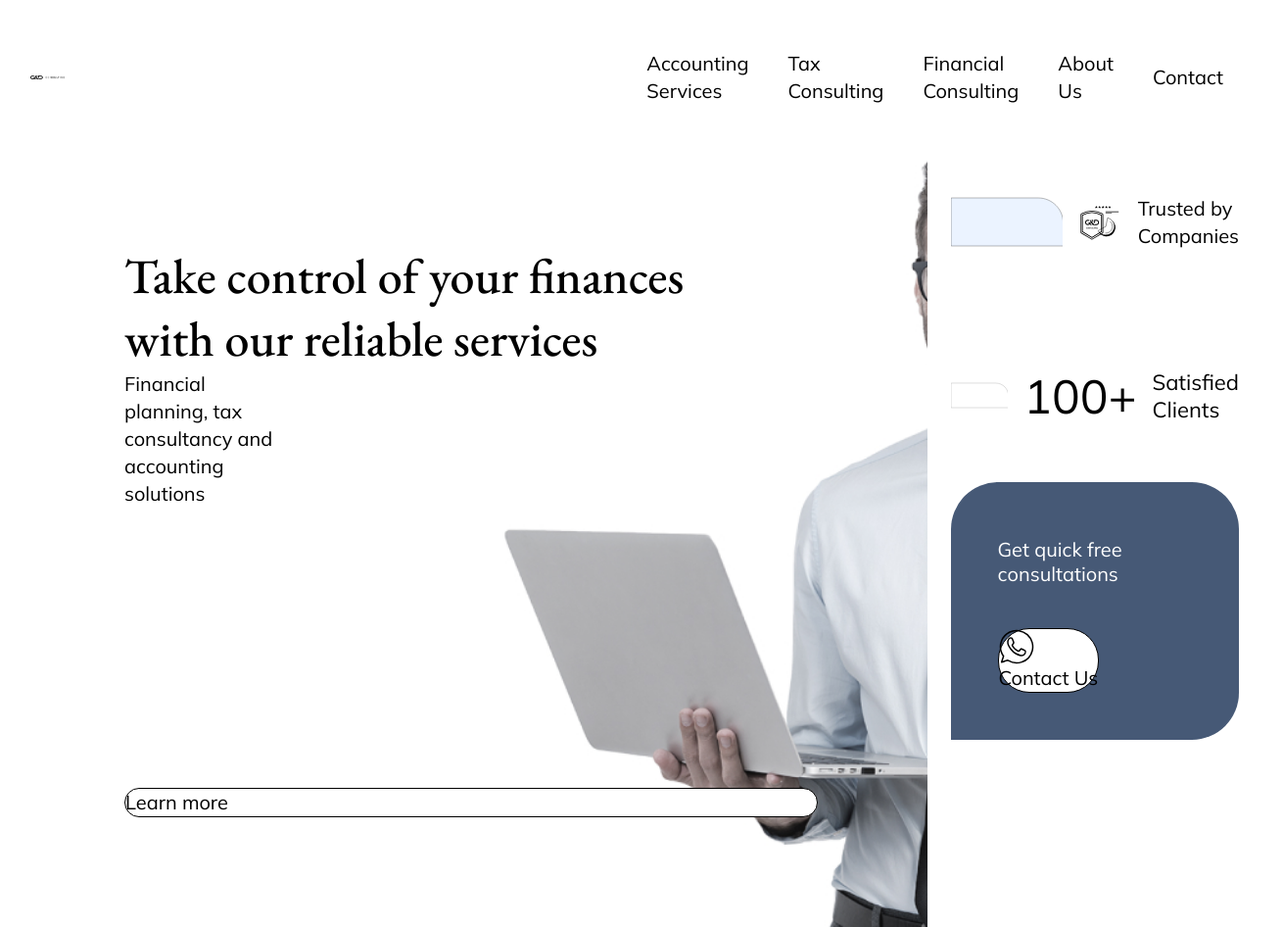
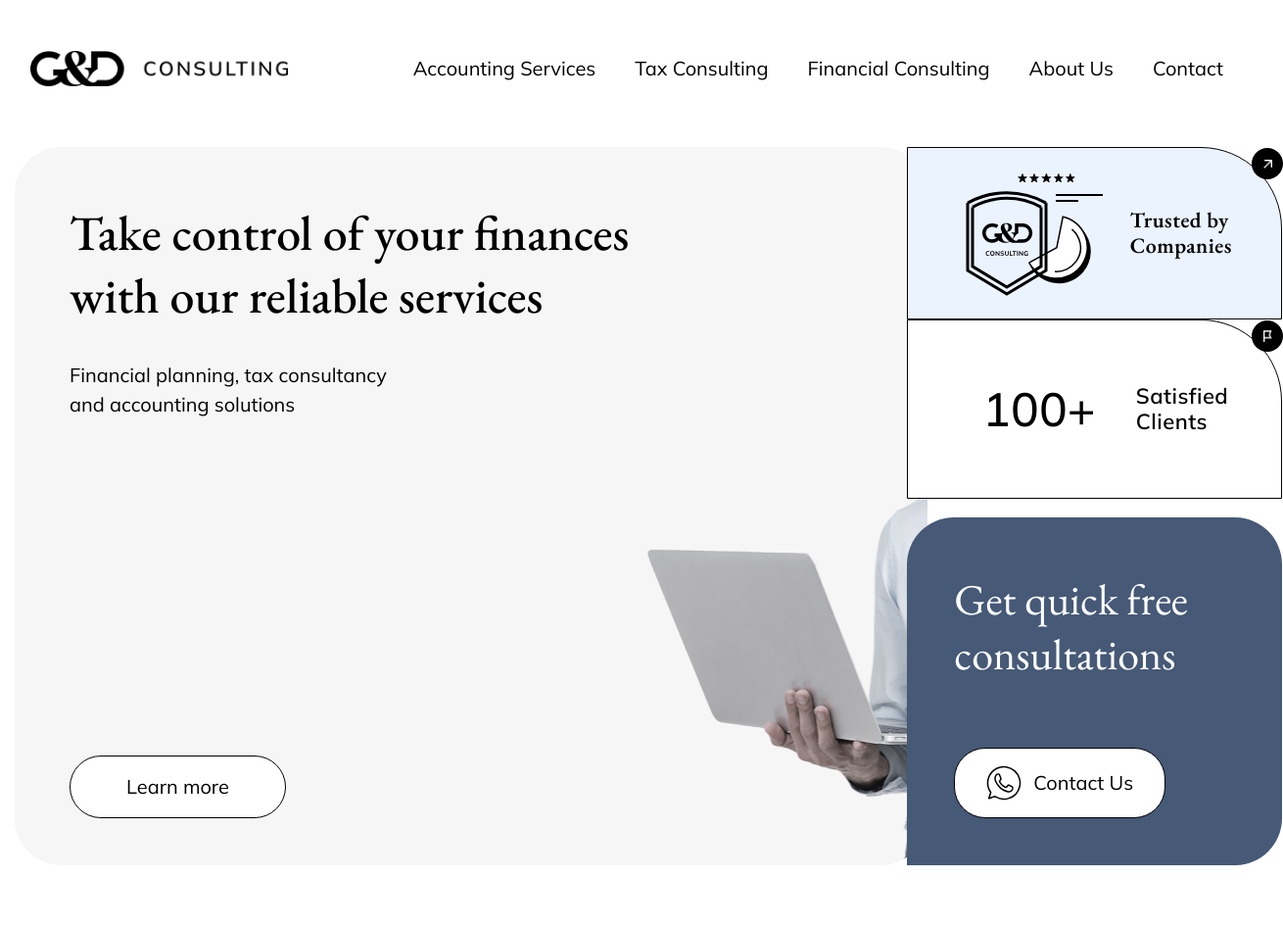
Before and after one commit to Flexible78/GD-Consulting, a website: page app/index.html in a window 1280 px wide. Shown: the top 946 px of the page at 98% size, 1310 px wide, since content can reach past the window. Drawn offline with Linux system fonts and the light colour scheme.

Commit message:
feat: fix hero and header

```diff
--- a/app/index.html
+++ b/app/index.html
@@ -13,11 +13,11 @@
    <div class="page__wrapper">
       <header class="header">
    <div class="container header__container">
-      <a class="logo" href="index.html">
-         <img src="/img/logo.png" alt="Logo" aria-hidden="true" />
+      <a class="header__logo" href="index.html">
+         <img class="logo__img" src="/img/logo.png" alt="Logo" aria-hidden="true" />
       </a>
       <nav class="header__nav header-nav">
-         <ul>
+         <ul class="header__menu">
             <li><a href="#">Accounting Services</a></li>
             <li><a href="#">Tax Consulting</a></li>
             <li><a href="#">Financial Consulting</a></li>
@@ -32,32 +32,24 @@
          <section class="hero">
    <div class="container hero-container">
       <div class="hero__content">
-         <div class="hero__wrapper">
-            <h2 class="title title--fz50 hero__title">Take сontrol of your finances with our reliable services</h2>
-            <p class="hero__text">Financial planning, tax consultancy and accounting solutions</p>
-            <a class="hero__button btn" href="#">Learn more</a>
-         </div>
+         <h2 class="title title--fz50 hero__title">Take сontrol of your finances with our reliable services</h2>
+         <p class="hero__text">Financial planning, tax consultancy and accounting solutions</p>
+         <a class="hero__button btn btn--p17" href="#">Learn more</a>
       </div>
       <div class="hero__right-column">
          <div class="hero__trusted-block">
-            <svg class="hero__right-column--tab">
-               <use href="./img/svg/sprite.svg#hero_body"></use>
-            </svg>
             <svg class="hero__trusted-block--icon">
                <use href="./img/svg/sprite.svg#trust"></use>
             </svg>
             <p class="hero__trusted-block--descr">Trusted by Companies</p>
          </div>
-         <div class="hero__clients-block">
-            <svg class="hero__right-column--tab">
-               <use href="./img/svg/sprite.svg#hero_body"></use>
-            </svg>
-            <span class="hero__clients-block--header">100+</span>
-            <span class="hero__clients-block--descr">Satisfied Clients</span>
+         <div class="hero__trusted-block hero__trusted-block--clients">
+            <span class="hero__trusted-block--header">100+  </span>
+            <span class="hero__trusted-block--text">Satisfied Clients</span>
          </div>
          <div class="hero__contact-block">
             <p class="hero__contact-block--header">Get quick free сonsultations</p>
-            <a class="hero__contact-block--button btn">
+            <a class="hero__contact-block--button btn btn--p17">
                <svg class="hero__contact-block--icon">
                   <use href="./img/svg/sprite.svg#phone"></use>
                </svg>
--- a/src/scss/base/_vars.scss
+++ b/src/scss/base/_vars.scss
@@ -6,15 +6,14 @@
    // fonts
    --font-family: "Mulish", sans-serif;
    --font-size: 22px;
-   --line-height: 34px;
+   --line-height: 1.545;
+   --second-family: "EB Garamond", sans-serif;
 
-   --second-family: "EB Garamond", sans-serif;
    // Color
 
-      --black: #000;
-      --grey: #56606b;
-      --light-grey: #a0a8b5;
-      --light: #ebebeb;
-      --white: #fff;
-
+   --black: #000;
+   --grey: #56606b;
+   --light-grey: #a0a8b5;
+   --light: #ebebeb;
+   --white: #fff;
 }
--- a/src/scss/components/buttons.scss
+++ b/src/scss/components/buttons.scss
@@ -6,4 +6,13 @@
    line-height: 1.4;
    background: var(--White, #fff);
    transition: all 0.16s ease;
+
+   &--p17 {
+      padding: 17px 32px;
+   }
+
+   &--p25 {
+      border-radius: 64px;
+      padding: 25px 0;
+   }
 }
--- a/src/scss/components/header.scss
+++ b/src/scss/components/header.scss
@@ -1,5 +1,5 @@
 .header {
-   padding: 51px 16px 31px;
+   padding: 40px 0 20px;
    background-color: var(--white);
 }
 
@@ -11,17 +11,28 @@
 }
 
 .header__container {
-   display: flex;
+   display: grid;
+   grid-template-columns: repeat(12, 1fr);
+   column-gap: 24px;
    align-items: center;
 }
 
-.logo {
-   margin-right: 594px;
+.header__logo {
+   grid-column: 3 span;
 }
 
-ul {
+.logo__img {
+   padding: 11px 16px;
+}
+
+.header__nav {
+   justify-self: end;
+   grid-column: 9 span;
+   padding: 16px;
+}
+
+.header__menu {
    display: flex;
    column-gap: 40px;
    align-items: center;
-   justify-content: start;
 }
--- a/src/scss/components/hero.scss
+++ b/src/scss/components/hero.scss
@@ -1,3 +1,7 @@
+.hero {
+   padding-top: 30px;
+}
+
 .hero-container {
    display: grid;
    grid-template-columns: repeat(12, 1fr);
@@ -6,110 +10,144 @@
 }
 
 .hero__content {
+   z-index: -2;
+   display: flex;
+   flex-direction: column;
+   align-items: flex-start;
    grid-column: span 9;
-
-   // grid-row: span 2;
-   padding: 56px;
-   background-image: url("@img/hero.jpg");
-   background-position: 500px 0;
-   background-size: contain;
+   border-radius: 48px;
+   padding: 56px 0 48px 56px;
+   background-color: #f6f6f6;
+   background-image: url("@img/hero.png");
+   background-position: 540px 95px;
    background-repeat: no-repeat;
 }
 
-.hero__wrapper {
-   display: flex;
-   flex-direction: column;
-   max-width: 993px;
-   padding: 56px;
-}
-
 .hero__title {
+   max-width: 900px;
 }
 
 .hero__text {
-   margin-right: 540px;
-   margin-bottom: 286px;
+   flex-grow: 1;
+   max-width: 360px;
+   margin-top: 34px;
+   line-height: 1.5;
+}
+
+.hero__button {
+   margin-top: 34px;
+   padding-right: 57px;
+   padding-left: 57px;
 }
 
 .hero__right-column {
+   justify-self: center;
    grid-column: span 3;
 }
 
 .hero__trusted-block {
+   position: relative;
    display: flex;
-   flex: 1 0 0;
    column-gap: 16px;
    align-items: center;
-   align-self: stretch;
    justify-content: center;
+   border: 1px solid rgb(0 0 0);
+   border-radius: 0 83px 0 0;
+   padding: 19px 54px;
+   background-color: #ebf3ff;
 
-   svg {
-      fill: #ebf3ff;
+   &::before {
+      content: "";
+      position: absolute;
+      top: 0%;
+      right: -2px;
+      width: 32px;
+      height: 32px;
+      border-radius: 100%;
+      background-image: url("@img/arrow-hero.png");
+      background-position: center;
+      background-size: 8.5px 8.5px;
+      background-repeat: no-repeat;
+      background-color: var(--black);
    }
 }
 
 .hero__trusted-block--icon {
+   flex-grow: 0;
+   flex-shrink: 0;
    width: 160px;
    height: 136px;
 }
 
 .hero__trusted-block--descr {
+   font-family: var(--second-family);
+   font-weight: 600;
+   font-size: 22px;
+   line-height: 1.182;
+   letter-spacing: 0.44px;
+   color: var(--black, #000);
 }
 
-.hero__clients-block {
-   display: flex;
-   flex: 1 0 0;
-   column-gap: 16px;
-   align-items: center;
-   align-self: stretch;
-   justify-content: center;
+.hero__trusted-block--clients {
+   position: relative;
+   padding: 58.5px 54px 59px 76px;
+   background-color: var(--white);
 
-   svg {
-      fill: #fff;
+   &::before {
+      content: "";
+      position: absolute;
+      top: 0%;
+      right: -2px;
+      width: 32px;
+      height: 32px;
+      border-radius: 100%;
+      background-image: url("@img/flag-hero.png");
+      background-position: center;
+      background-size: 8.5px 12px;
+      background-repeat: no-repeat;
+      background-color: var(--black);
    }
 }
 
-.hero__right-column--tab {
-   width: 412px;
-   height: 177px;
-}
-
-.hero__clients-block--header {
+.hero__trusted-block--header {
+   font-weight: 500;
    font-size: 48px;
+   line-height: 1.33;
    color: var(--black);
 }
 
-.hero__clients-block--descr {
+.hero__trusted-block--text {
+   font-weight: 600;
    font-size: 22px;
+   line-height: 1.182;
+   letter-spacing: 0.44px;
 }
 
 .hero__contact-block {
    display: flex;
-   flex: 1 0 0;
    flex-direction: column;
-   gap: 42px;
+   gap: 67px;
    align-items: flex-start;
-   align-self: stretch;
+   margin-top: 19px;
    border-radius: 48px 48px 48px 0;
    padding: 56px 48px 48px;
    background: #465976;
 }
 
 .hero__contact-block--header {
-   --font-family: var(--second-family);
-   --font-size: 44px;
-
+   font-family: var(--second-family);
+   font-size: 44px;
    line-height: 1.272;
    color: var(--white);
 }
 
 .hero__contact-block--button {
+   display: flex;
+   column-gap: 12px;
+   align-items: center;
 }
 
 .hero__contact-block--icon {
    width: 36px;
    height: 36px;
 }
-
-.hero__contact-block--descr {
-}
```
Also changed, not shown: src/html/header.html (+3 -3 lines), src/html/hero.html (+7 -15 lines), app/css/components/buttons.min.css, app/css/components/header.min.css, app/css/components/hero.min.css, app/css/main.min.css, app/img/arrow-hero.png (added), app/img/flag-hero.png (added), app/img/hero.png (added), src/img/arrow-hero.png (added), src/img/flag-hero.png (added), src/img/hero.png (added), 4 other files.
